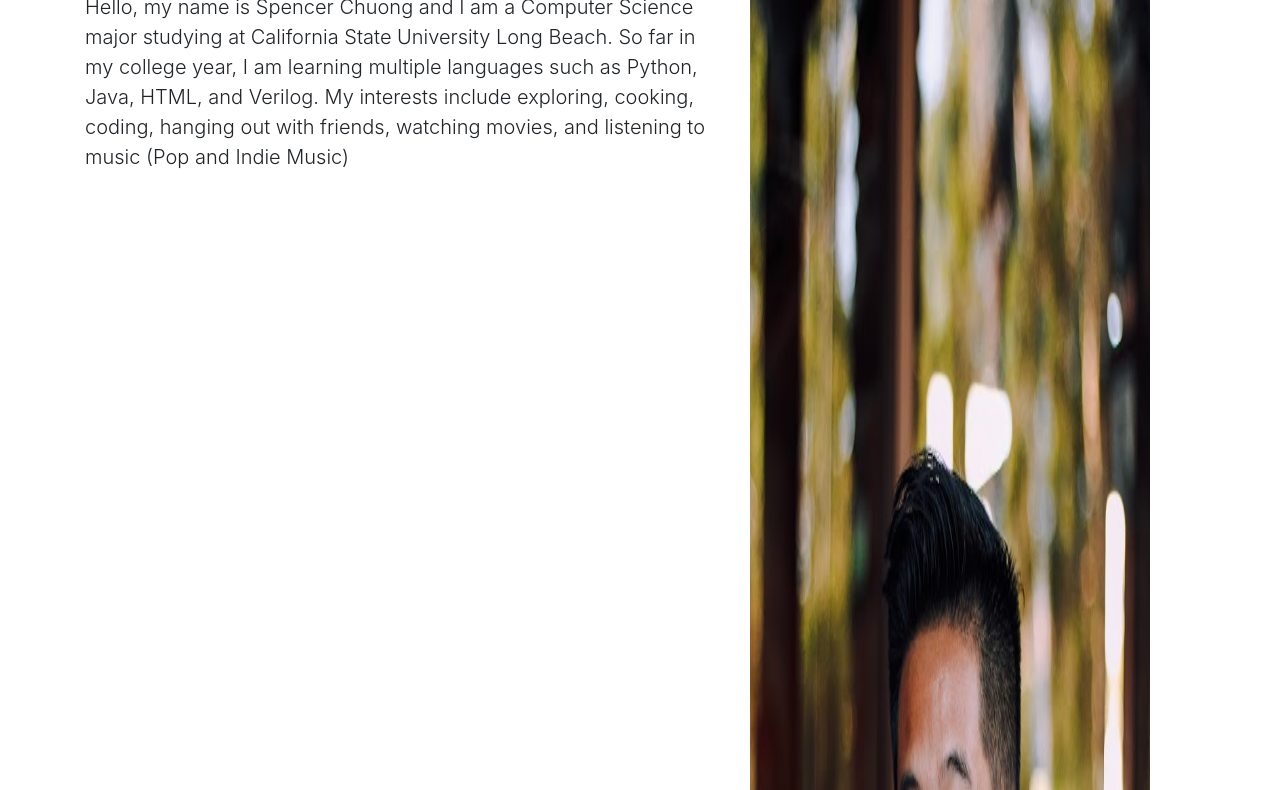
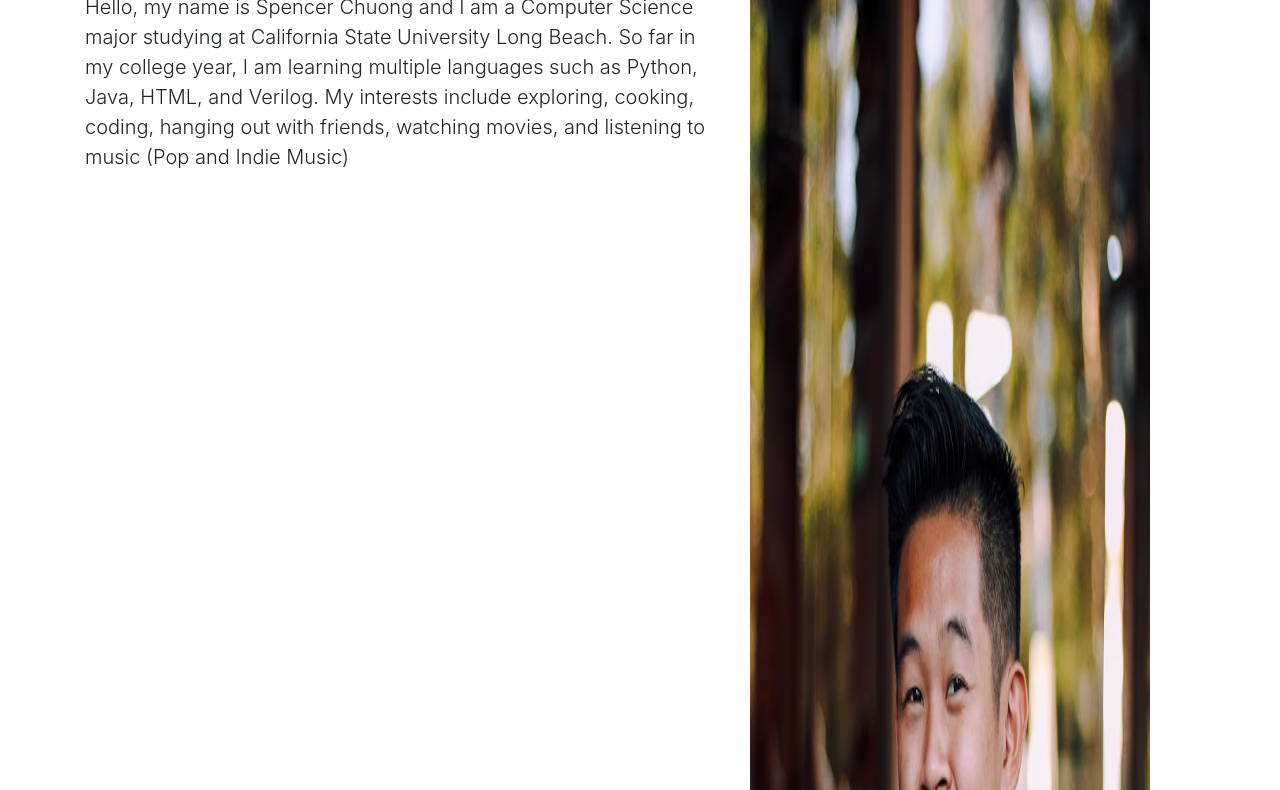
Before and after one commit to skchuong100/Bootstrap_Assignment, a plain HTML site: page index.html in a window 1280 px wide. Shown: the part 353-1143 px from the top of the page. Drawn offline with nearby package versions, Linux system fonts and the light colour scheme.

Commit message:
Update index.html

```diff
--- a/index.html
+++ b/index.html
@@ -32,7 +32,7 @@
         <p class="lead">Hello, my name is Spencer Chuong and I am a Computer Science major studying at California State University Long Beach. So far in my college year, I am learning multiple languages such as Python, Java, HTML, and Verilog. My interests include exploring, cooking, coding, hanging out with friends, watching movies, and listening to music (Pop and Indie Music)</p>
       </div>
       <div class="col-md-5">
-        <img src="Chuong.jpg" alt="Spencer Chuong" width="400" height="2400">
+        <img src="Chuong.jpg" alt="Spencer Chuong" width="400" height="2000">
 
       </div>
     </div>
```
